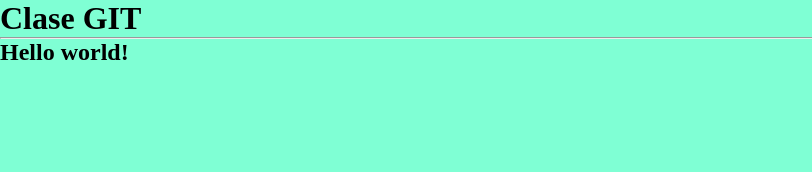
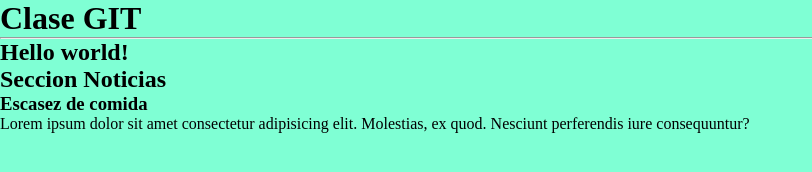
Before and after one commit to dev-fflores/git-project-33035, a plain HTML site: page index.html in a window 1280 px wide. Shown: the whole page, without its empty margins (0-812 px from the left). Drawn offline with Linux system fonts and the light colour scheme.

Commit message:
add article about news

```diff
--- a/index.html
+++ b/index.html
@@ -13,5 +13,12 @@
         <hr>
         <h2>Hello world!</h2>
     </header>
+    <main>
+        <h2>Seccion Noticias</h2>
+        <article>
+            <h3>Escasez de comida</h3>
+            <p>Lorem ipsum dolor sit amet consectetur adipisicing elit. Molestias, ex quod. Nesciunt perferendis iure consequuntur?</p>
+        </article>
+    </main>
 </body>
 </html>
```
